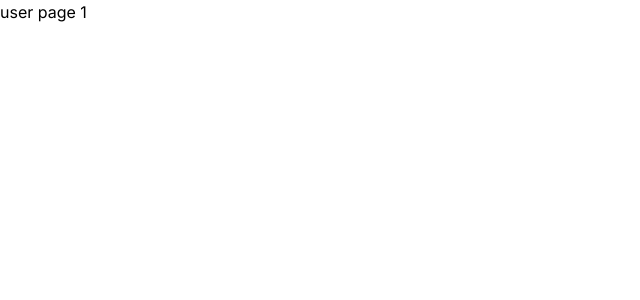
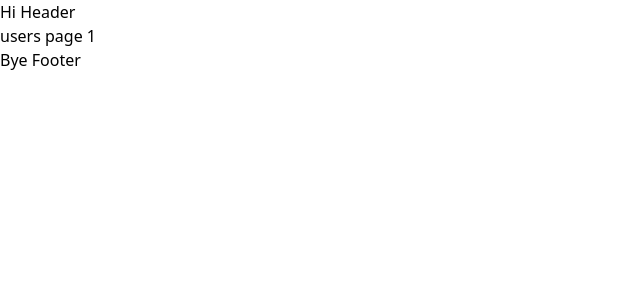
Before and after one commit to ArvindLoganathan/nextjs-tutorial, a Next.js app in the folder nextdemo/: page /users/1 in a window 1280 px wide. Shown: the top 300 px of the page, without its empty margins (0-640 px from the left). Built offline with nearby package versions, Linux system fonts and the light colour scheme.

Commit message:
code commit

```diff
--- /dev/null
+++ b/nextdemo/app/(auth)/login/page.tsx
@@ -0,0 +1,9 @@
+import React from 'react'
+
+export default function LoginPage() {
+  return (
+    <div>
+      login page
+    </div>
+  )
+}
--- /dev/null
+++ b/nextdemo/app/(auth)/register/page.tsx
@@ -0,0 +1,9 @@
+import React from 'react'
+
+export default function RegisterPage() {
+  return (
+    <div>
+      Register page
+    </div>
+  )
+}
--- /dev/null
+++ b/nextdemo/app/dashboard/layout.tsx
@@ -0,0 +1,29 @@
+import type { Metadata } from "next";
+
+//overide root layout metadat
+// export const metadata: Metadata = {
+//   title: "dashboard Layout",
+//   description: "Generated by create next app",
+// };
+
+export const metadata: Metadata = {
+ title:{
+  // absolute:'',// can't change
+  default:'Default title ',// fallback when title is not specified in child route
+  template:'%s | with Template' // template is included along woth child title
+}
+}
+
+export default function DashboardLayout({
+  children,
+}: Readonly<{
+  children: React.ReactNode;
+}>) {
+  return (
+  <>
+    <header>dashboard Header</header>
+        {children}
+      <footer>dashboard Footer</footer>
+  </>
+      );
+}
--- /dev/null
+++ b/nextdemo/app/dashboard/not-found.tsx
@@ -0,0 +1,8 @@
+
+export default function NotFound() {
+  return (
+    <main className="flex min-h-screen flex-col items-center  p-24">
+      <h1>dashboard page not found</h1>
+    </main>
+  );
+}
--- /dev/null
+++ b/nextdemo/app/dashboard/page.tsx
@@ -0,0 +1,20 @@
+import { Metadata } from 'next';
+import { notFound } from 'next/navigation'
+import React from 'react'
+
+export const metadata: Metadata = {
+  title: "dashboard Layout >> page",
+  description: "Generated by create next app",
+};
+const Dashboard = () => {
+  // if(true){
+  //   notFound();
+  // }
+  return (
+    <>
+    <div> Dashboard page</div>
+    </>
+  )
+}
+
+export default Dashboard
--- /dev/null
+++ b/nextdemo/app/dashboard/sidebar/page.tsx
@@ -0,0 +1,16 @@
+import { Metadata } from 'next';
+import React from 'react'
+
+//using template in layout it would be sidebar | with template
+export const metadata: Metadata = {
+  title: "sidebar",
+};
+const Sidebar = () => {
+  return (
+    <>
+    <div> Sidebar page</div>
+    </>
+  )
+}
+
+export default Sidebar
--- /dev/null
+++ b/nextdemo/app/error.tsx
@@ -0,0 +1,8 @@
+"use client"
+export default function Error({error}:{error:Error}) {
+  return (
+    <main className="flex min-h-screen flex-col items-center  p-24">
+      <h1>error found {error?.message}</h1>
+    </main>
+  );
+}
--- a/nextdemo/app/layout.tsx
+++ b/nextdemo/app/layout.tsx
@@ -16,7 +16,12 @@ export default function RootLayout({
 }>) {
   return (
     <html lang="en">
-      <body className={inter.className}>{children}</body>
+      {/* <body className={inter.className}> */}
+      <body >
+      <header>Hi Header</header>
+        {children}
+      <footer>Bye Footer</footer>
+      </body>
     </html>
   );
 }
--- /dev/null
+++ b/nextdemo/app/not-found.tsx
@@ -0,0 +1,8 @@
+
+export default function NotFound() {
+  return (
+    <main className="flex min-h-screen flex-col items-center  p-24">
+      <h1>page not found</h1>
+    </main>
+  );
+}
--- /dev/null
+++ b/nextdemo/app/user/[...slug]/page.tsx
@@ -0,0 +1,17 @@
+import { notFound } from 'next/navigation'
+import React from 'react'
+
+export default function userpage({params}:{params:{slug:string[]}}) {
+    console.log('slug',params?.slug)
+    if(params?.slug?.length==2){
+      notFound();
+    }
+    if(params?.slug?.length==3){
+      throw new Error("custom error");
+    }
+    return (
+    <div>
+      user page {params?.slug && params?.slug[0]}
+    </div>
+  )
+}
--- a/nextdemo/app/users/[id]/page.tsx
+++ b/nextdemo/app/users/[id]/page.tsx
@@ -1,9 +1,29 @@
+import { Metadata } from 'next';
+// import { resolve } from 'path';
 import React from 'react'
 
-export default function userpage({params}:{params:{id:string}}) {
+type Props={
+  params:{'id':string}
+}
+
+
+// export const generateMetadata=async ({params}:Props): Metadata =>{
+export const generateMetadata=async ({params}:Props): Promise<Metadata> =>{
+  const {id} =  params;
+  const title = await new Promise((resolve)=>{
+    setTimeout(()=>{resolve("resolved title")},2000)
+  }); // we need wrapr eiyh promise
+  return{
+    title: `user with ${params?.id } with title ${title}` ,
+    // description: "Generated by create next app",
+  }
+} ;
+
+
+export default function userspage({params}:Props) {
   return (
     <div>
-      user page {params?.id}
+      users page {params?.id}
     </div>
   )
 }
--- a/nextdemo/app/users/page.tsx
+++ b/nextdemo/app/users/page.tsx
@@ -6,9 +6,7 @@ const page = () => {
 
   return (
     <>
-        <div>
-      users page
-    </div>
+      <div> users page </div>
     <Link href='/home'>home</Link>
     <br/>
     <User/>
```
Also changed, not shown: 1 other file (tests, documents, lock files or other folders).
